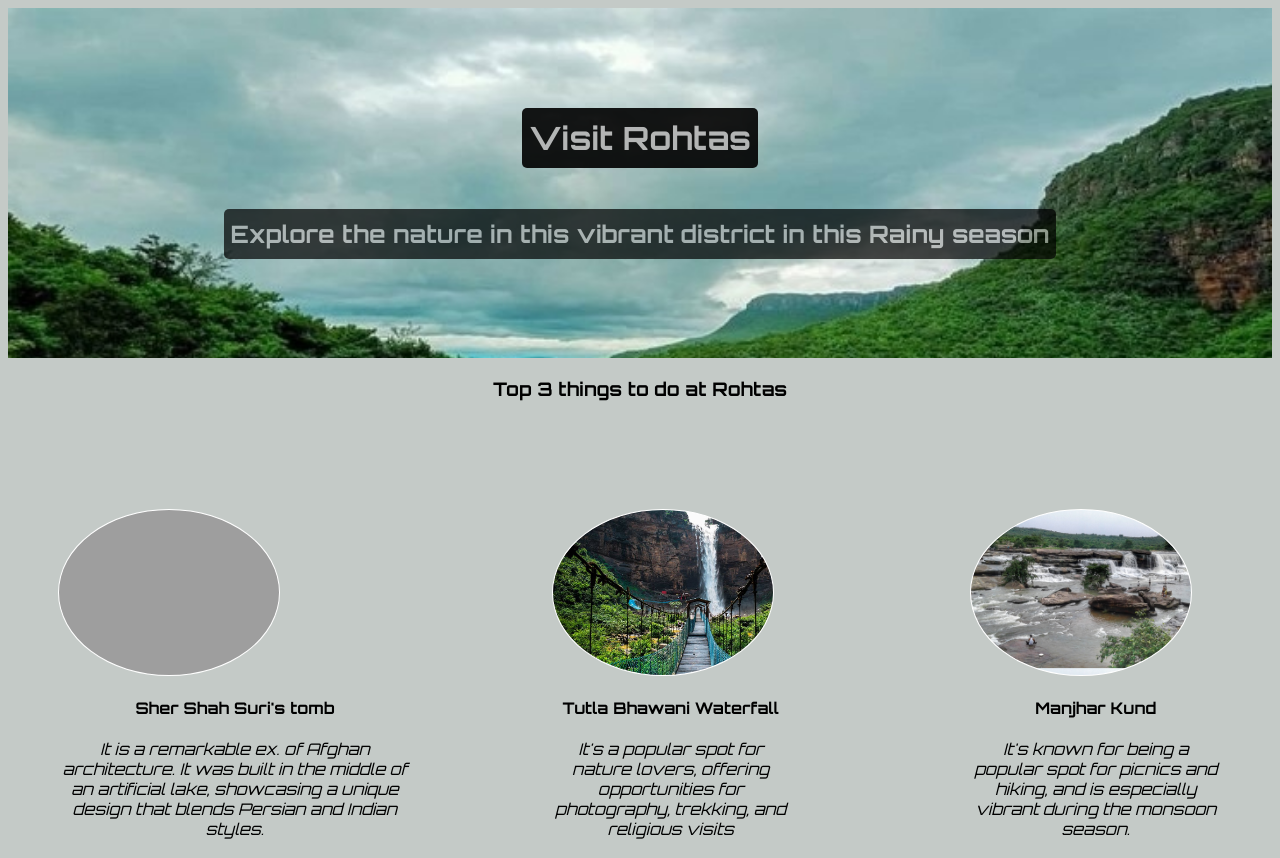
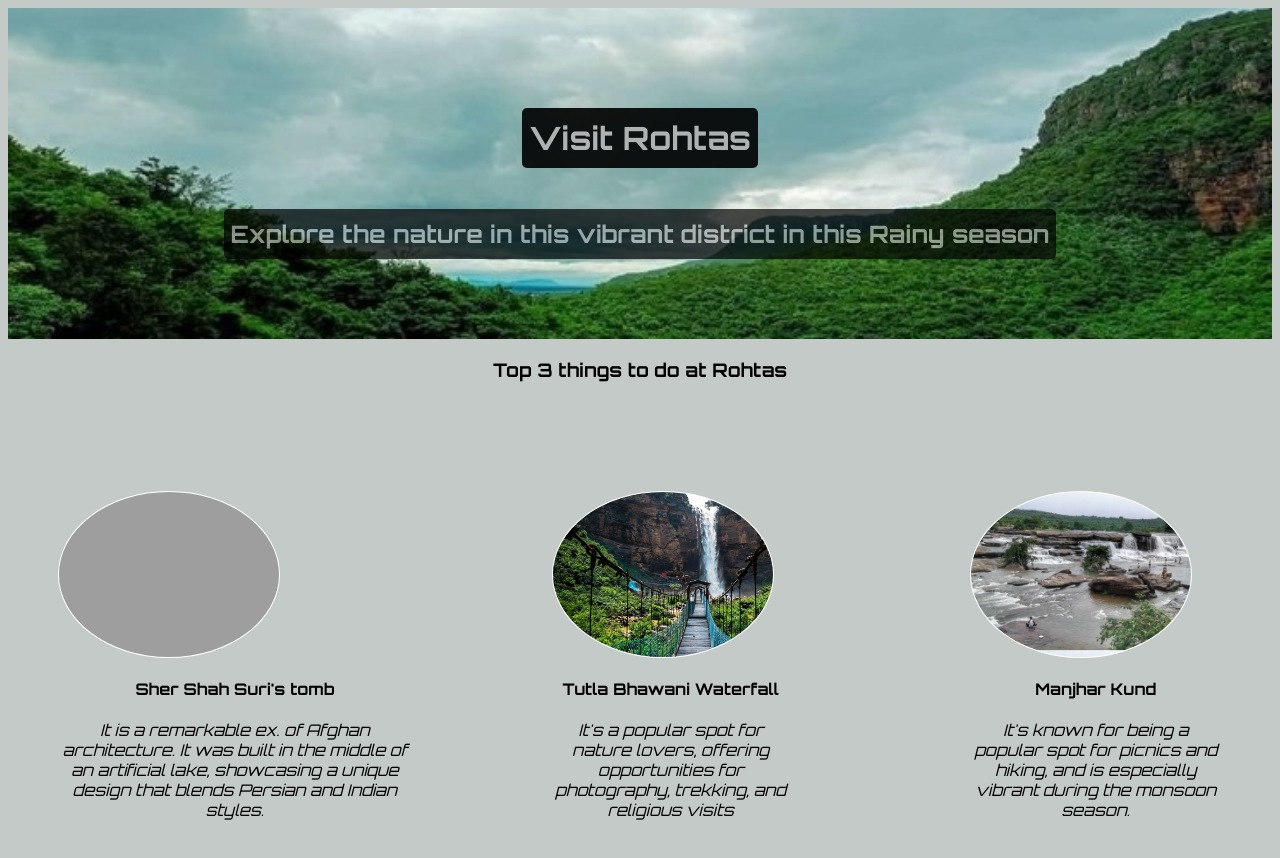
Before and after one commit to Kundan-kumar001/KD, a plain HTML site: page index.html in a window 1280 px wide. Shown: the top 858 px of the page. Drawn offline with Linux system fonts and the light colour scheme; grey boxes are pictures that could not be loaded; a web font is replaced by a local one.

Commit message:
changes irst time

```diff
--- a/style.css
+++ b/style.css
@@ -11,7 +11,8 @@ p{
 .header{
     background-image: url("images/Front.jpg");
     background-size: cover;
-    height: 350px;
+    background-position: center;
+    background-repeat: no-repeat;
     display: flex;
     flex-direction: column;
     align-items: center;
```
